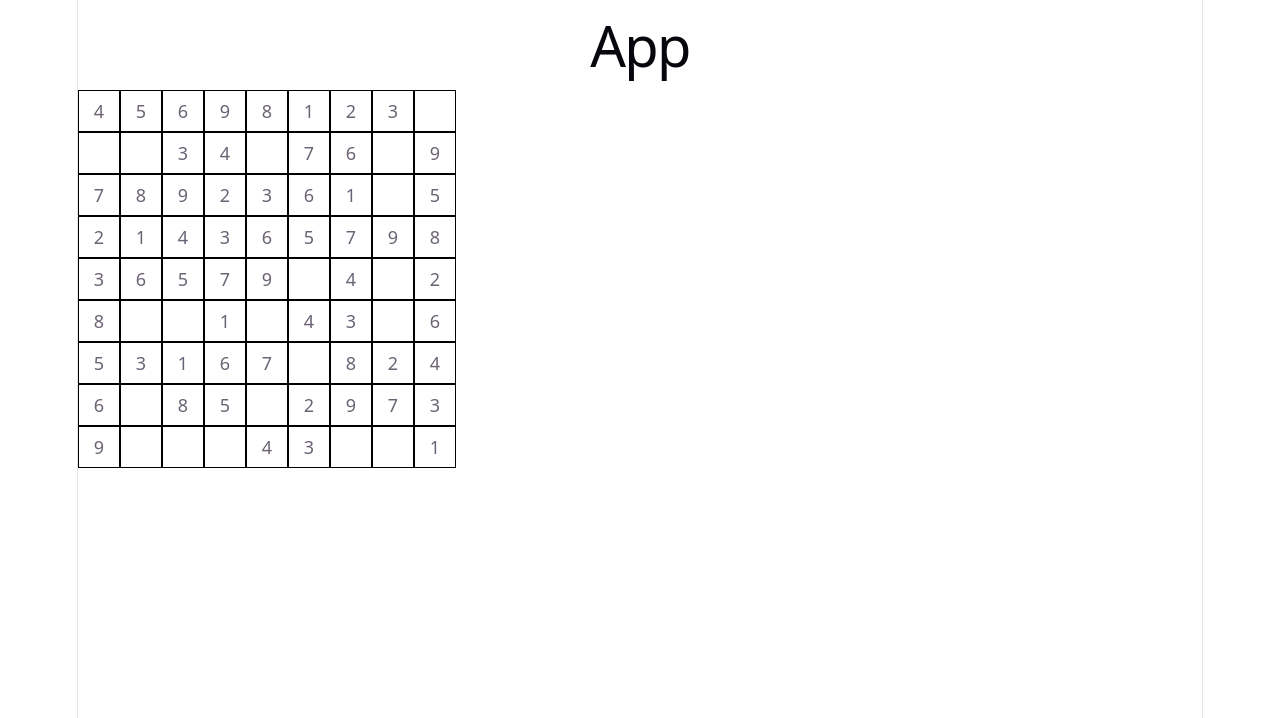
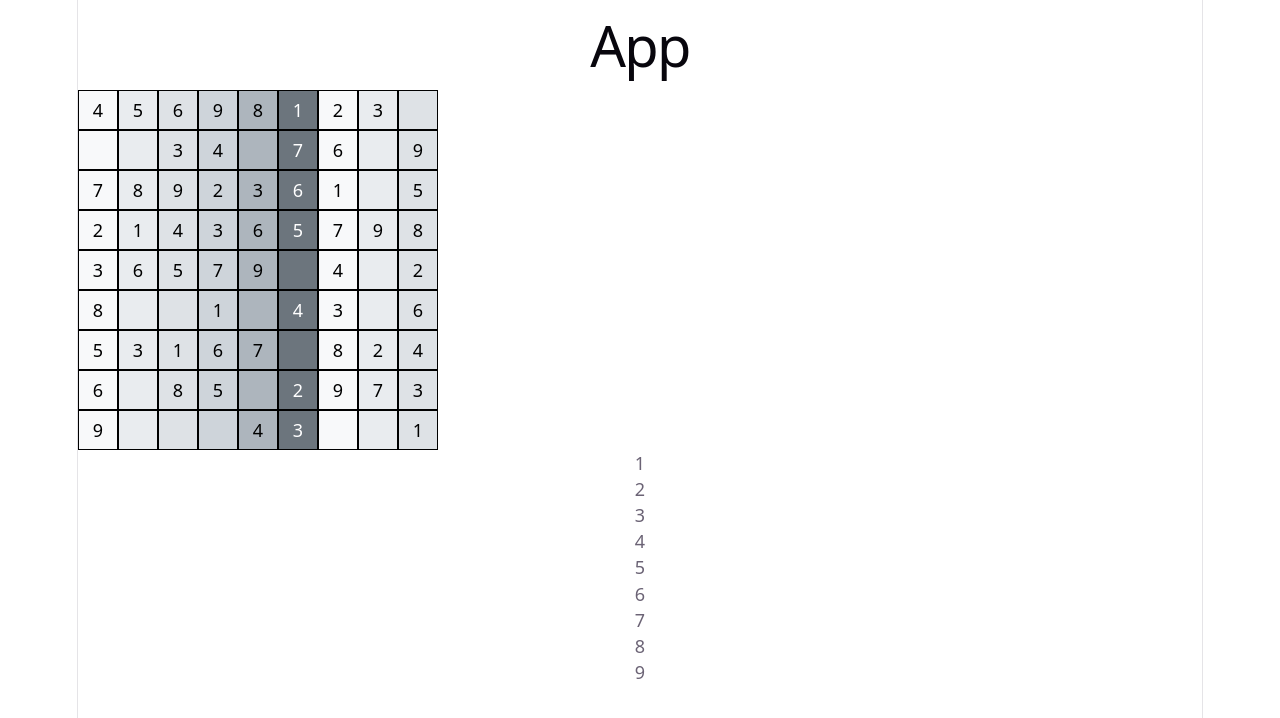
Before and after one commit to vijayveldurai2/sudoku, a React (Vite) app: page / in a window 1280 px wide. Shown: the top 718 px of the page. Built offline with nearby package versions, Linux system fonts and the light colour scheme.

Commit message:
feat: implement Sudoku board and key input components

```diff
--- a/src/components/Board.tsx
+++ b/src/components/Board.tsx
@@ -1,46 +1,66 @@
-import React from 'react'
-import Sudoku from '../engine/Sudoku';
+import React from "react";
+import Sudoku from "../engine/Sudoku";
+import Keys from "./Keys";
 
 type Value = {
   cellIndex: number;
   rowIndex: number;
   value: number;
-}
+};
 
 export default function Board() {
   const [board, setBoard] = React.useState<number[][]>([]);
-    const [value, setValue] = React.useState<Value | null>(null);
-    const sudoku = new Sudoku();
+  const [value, setValue] = React.useState<Value>({
+    cellIndex: 0,
+    rowIndex: 0,
+    value: 0,
+  }); // refactor
+  const sudoku = React.useMemo(() => new Sudoku(), []);
+
+  React.useEffect(() => {
     sudoku.initialize();
+    setBoard(sudoku.boardArray.map((row) => [...row]));
+  }, [sudoku]);
+
   React.useEffect(() => {
-        setBoard(sudoku.boardArray);
-    }, []);
-    React.useEffect(() => {
-        const test = sudoku.isValidElement(value?.rowIndex || 0, value?.cellIndex || 0, value?.value || 0);
-        console.log(test);
-    }, [value])
+    if (value.value !== 0) {
+      const updated = sudoku.updateCell(
+        value.rowIndex,
+        value.cellIndex,
+        value.value
+      );
+      if (updated) {
+        setBoard(sudoku.boardArray.map((row) => [...row]));
+      }
+    }
+  }, [sudoku, value]);
+  const handleCellClick = (rowIndex: number, cellIndex: number) => {
+    setValue({ ...value, rowIndex, cellIndex });
+    console.log(`Cell clicked at row ${rowIndex}, column ${cellIndex}`);
+  }
   return (
-    <div>
+    <>
+    <div className="board">
       {board.map((row, rowIndex) => (
-            <div key={rowIndex} style={{ display: 'flex' }}>
+        <div key={rowIndex} className="row">
           {row.map((cell, cellIndex) => (
             <div
-                        contentEditable
-                        suppressContentEditableWarning
+              className="cell"
               key={cellIndex}
-                        style={{ width: '40px', height: '40px', border: '1px solid black', display: 'flex', alignItems: 'center', justifyContent: 'center' }}
-                        onInput={(e) => {
-                            const newValue = e.currentTarget.textContent;
-                            if (newValue && !isNaN(parseInt(newValue)) && parseInt(newValue) >= 1 && parseInt(newValue) <= 9) {
-                                setValue({ cellIndex, rowIndex, value: parseInt(newValue) });
-                            }
+                onClick={() => {
+                    handleCellClick(rowIndex, cellIndex);
                 }}
             >
-                        {cell === 0 ? '' : cell}
+              {cell === 0 ? "" : cell}
             </div>
           ))}
         </div>
       ))}
     </div>
-  )
+    <Keys setSelectedKey={(key) => {
+      console.log(`Key ${key} clicked`);
+      setValue({ ...value, value: key });
+    }} />
+    </>
+  );
 }
--- /dev/null
+++ b/src/components/Keys.tsx
@@ -0,0 +1,21 @@
+import React from 'react'
+
+
+export default function Keys({setSelectedKey}: {setSelectedKey: (key: number) => void}) {
+    const handleKeyClick = (key: number) => {
+        console.log(`Key ${key} clicked`);
+        setSelectedKey(key);
+    }
+
+  return (
+        <div className='key-row'>
+            {
+                Array(9).fill(0).map((_, index) => (
+                    <div className='key' key={index} onClick={() => handleKeyClick(index + 1)}>
+                        {index + 1}
+                    </div>
+                ))
+            }
+        </div>
+  )
+}
--- a/src/engine/Sudoku.ts
+++ b/src/engine/Sudoku.ts
@@ -1,9 +1,7 @@
 export default class Sudoku {
   static size: number = 9;
   boardArray: number[][] = [];
-    constructor() {
-
-    }
+  constructor() {}
   generateBoard(): number[][] {
     const board: number[][] = [];
     for (let i = 0; i < Sudoku.size; i++) {
@@ -23,7 +21,6 @@ export default class Sudoku {
       const j = Math.floor(Math.random() * (i + 1));
       [numbers[i], numbers[j]] = [numbers[j], numbers[i]];
     }
-        console.log(numbers);
     return numbers;
   }
   isValidElement(row: number, col: number, num: number): boolean {
@@ -89,10 +86,16 @@ export default class Sudoku {
       }
     }
   }
+  updateCell(row: number, col: number, num: number): boolean {
+    if (this.isValidElement(row, col, num)) {
+      this.boardArray[row][col] = num;
+      return true;
+    }
+    return false;
+  }
 
   initialize(): void {
     this.fillBoard();
     this.removeElements(20);
   }
-
 }
--- a/src/index.css
+++ b/src/index.css
@@ -49,6 +49,9 @@
     filter: invert(1) brightness(2);
   }
 }
+*{
+  box-sizing: border-box;
+}
 
 #root {
   width: 1126px;
@@ -95,17 +98,41 @@ p {
   margin: 0;
 }
 
-code,
-.counter {
-  font-family: var(--mono);
-  display: inline-flex;
-  border-radius: 4px;
-  color: var(--text-h);
+.board {
+
 }
-
-code {
-  font-size: 15px;
-  line-height: 135%;
-  padding: 4px 8px;
-  background: var(--code-bg);
+.row{
+  display: flex;
 }
+.cell {
+  width: 40px;
+  height: 40px;
+  border: 1px solid black;
+  display: flex;
+  align-items: center;
+  justify-content: center;
+}
+.row > .cell:nth-child(6n+1) {
+  background: #f8f9fa;
+  color: #000;
+}
+.row > .cell:nth-child(6n+2) {
+  background: #e9ecef;
+  color: #000;
+}
+.row > .cell:nth-child(6n+3) {
+  background: #dee2e6;
+  color: #000;
+}
+.row > .cell:nth-child(6n+4) {
+  background: #ced4da;
+  color: #000;
+}
+.row > .cell:nth-child(6n+5) {
+  background: #adb5bd;
+  color: #000;
+}
+.row > .cell:nth-child(6n+6) {
+  background: #6c757d;
+  color: #fff;
+}
```
Lines whose indentation alone changed are shown as unchanged.
